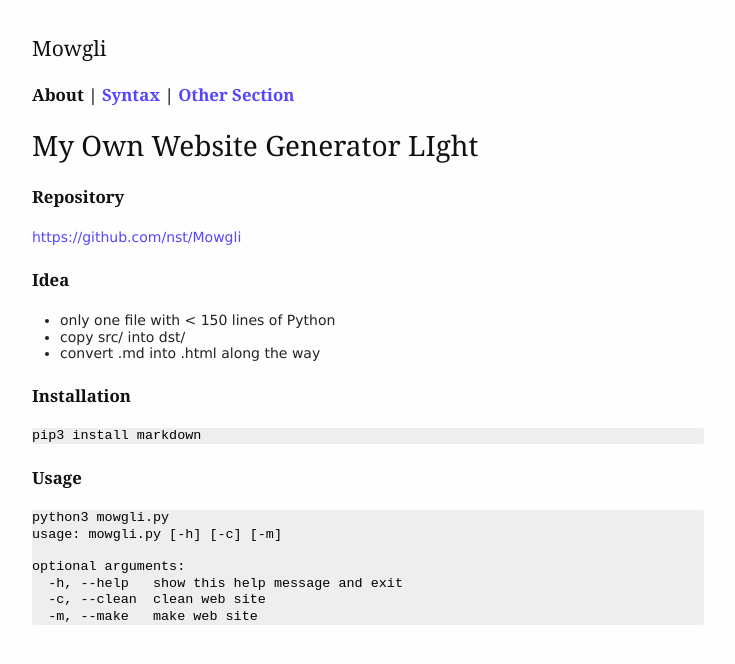
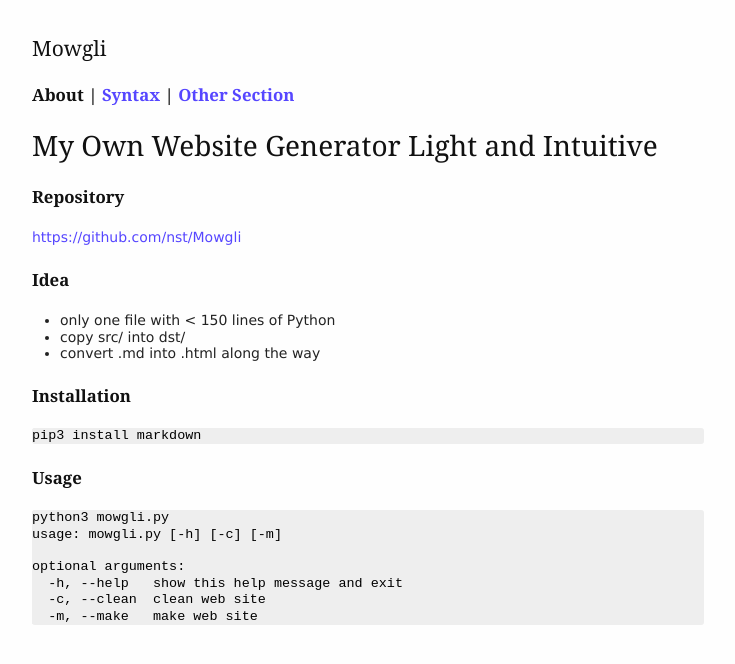
Before and after one commit to nst/Mowgli, a plain HTML site: page dst/index.html in a window 1280 px wide. Shown: the whole page, without its empty margins (272-1007 px from the left). Drawn offline with Linux system fonts and the light colour scheme.

Commit message:
improved acronym

```diff
--- a/dst/index.html
+++ b/dst/index.html
@@ -9,7 +9,7 @@
 <body>
 <h3>Mowgli</h3>
 <h4>About | <a href="syntax/index.html">Syntax</a> | <a href="other_section/index.html">Other Section</a></h4>
-<h2>My Own Website Generator LIght</h2>
+<h2>My Own Website Generator Light and Intuitive</h2>
 <h4>Repository</h4>
 <p><a href="https://github.com/nst/Mowgli">https://github.com/nst/Mowgli</a></p>
 <h4>Idea</h4>
```
